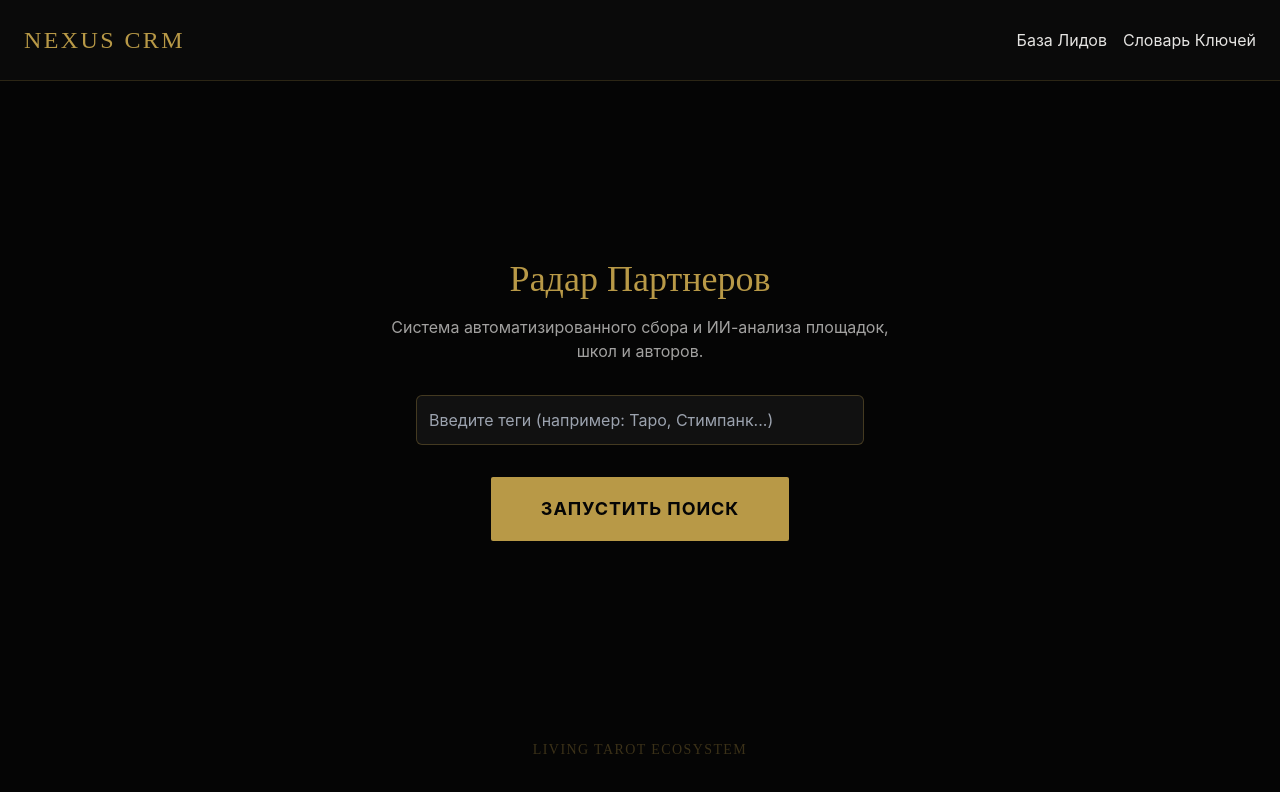
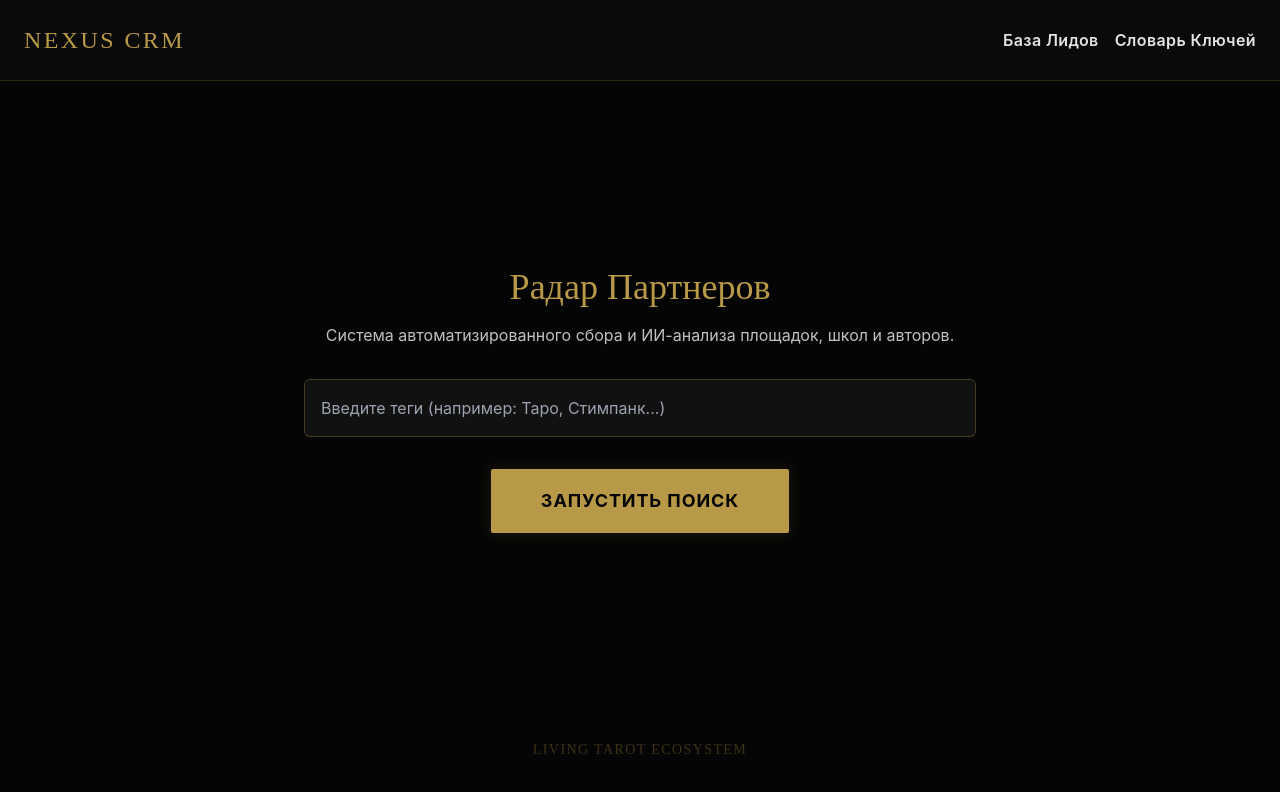
Before and after one commit to marataitester-blip/Nexus-CRM, a Next.js app: page / in a window 1280 px wide. Shown: the top 792 px of the page. Built offline with nearby package versions, Linux system fonts and the light colour scheme.

Commit message:
Refactor navigation and improve styling in Home component

```diff
--- a/app/page.tsx
+++ b/app/page.tsx
@@ -1,13 +1,14 @@
 'use client';
 
 import { useState } from 'react';
+import Link from 'next/link';
 
 export default function Home() {
   const [isSearching, setIsSearching] = useState(false);
 
   const handleSearchStart = () => {
     setIsSearching(true);
-    // Здесь будет вызов API парсера
+    // Имитация загрузки
     setTimeout(() => {
       setIsSearching(false);
       alert('Симуляция поиска завершена. Перейдите в базу.');
@@ -21,33 +22,37 @@ export default function Home() {
       <nav className="absolute top-0 left-0 w-full p-6 flex justify-between items-center border-b border-gold/20 bg-surface/50 backdrop-blur-md">
         <h1 className="text-2xl font-serif text-gold tracking-widest uppercase">Nexus CRM</h1>
         <div className="flex gap-4">
-          <button className="text-textMain hover:text-gold transition-colors">База Лидов</button>
-          <button className="text-textMain hover:text-gold transition-colors">Словарь Ключей</button>
+          <Link href="/leads" className="text-silver-light hover:text-gold transition-colors font-semibold tracking-wide">
+            База Лидов
+          </Link>
+          <button className="text-silver-light hover:text-gold transition-colors font-semibold tracking-wide">
+            Словарь Ключей
+          </button>
         </div>
       </nav>
 
       {/* Центральный блок запуска */}
-      <div className="flex flex-col items-center gap-8 z-10">
-        <div className="text-center space-y-4 max-w-lg">
+      <div className="flex flex-col items-center gap-8 z-10 w-full max-w-2xl">
+        <div className="text-center space-y-4">
           <h2 className="text-4xl font-serif text-gold">Радар Партнеров</h2>
-          <p className="text-textMain/70">
+          <p className="text-silver">
             Система автоматизированного сбора и ИИ-анализа площадок, школ и авторов.
           </p>
         </div>
 
-        <div className="flex w-full max-w-md gap-2">
+        <div className="flex w-full gap-2">
           <input
             type="text"
             placeholder="Введите теги (например: Таро, Стимпанк...)"
-            className="flex-1 bg-surface border border-gold/30 rounded-md p-3 text-textMain focus:outline-none focus:border-gold transition-colors"
+            className="flex-1 bg-surface border border-gold/30 rounded-md p-4 text-silver-light focus:outline-none focus:border-gold transition-colors"
           />
         </div>
 
-        {/* Строго по центру */}
+        {/* Кнопка строго по центру */}
         <button
           onClick={handleSearchStart}
           disabled={isSearching}
-          className="bg-gold text-background font-bold text-lg uppercase tracking-wider py-4 px-12 rounded-sm border-2 border-transparent hover:bg-transparent hover:text-gold hover:border-gold transition-all disabled:opacity-50 disabled:cursor-not-allowed"
+          className="bg-gold text-background font-bold text-lg uppercase tracking-wider py-4 px-12 rounded-sm border-2 border-transparent hover:bg-transparent hover:text-gold hover:border-gold transition-all disabled:opacity-50 disabled:cursor-not-allowed shadow-[0_0_15px_rgba(184,153,71,0.15)]"
         >
           {isSearching ? 'Сканирование эфира...' : 'Запустить поиск'}
         </button>
```
